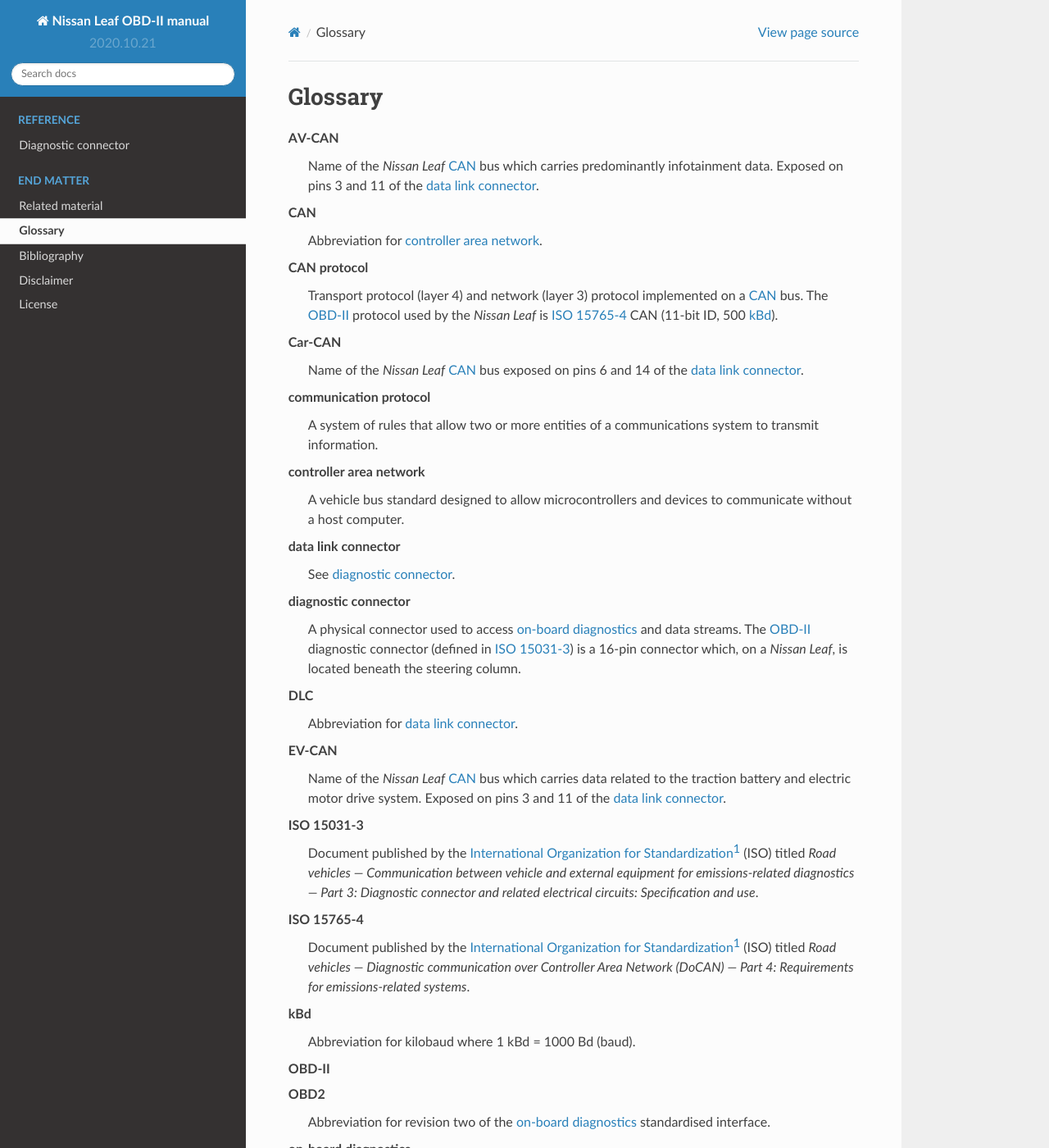
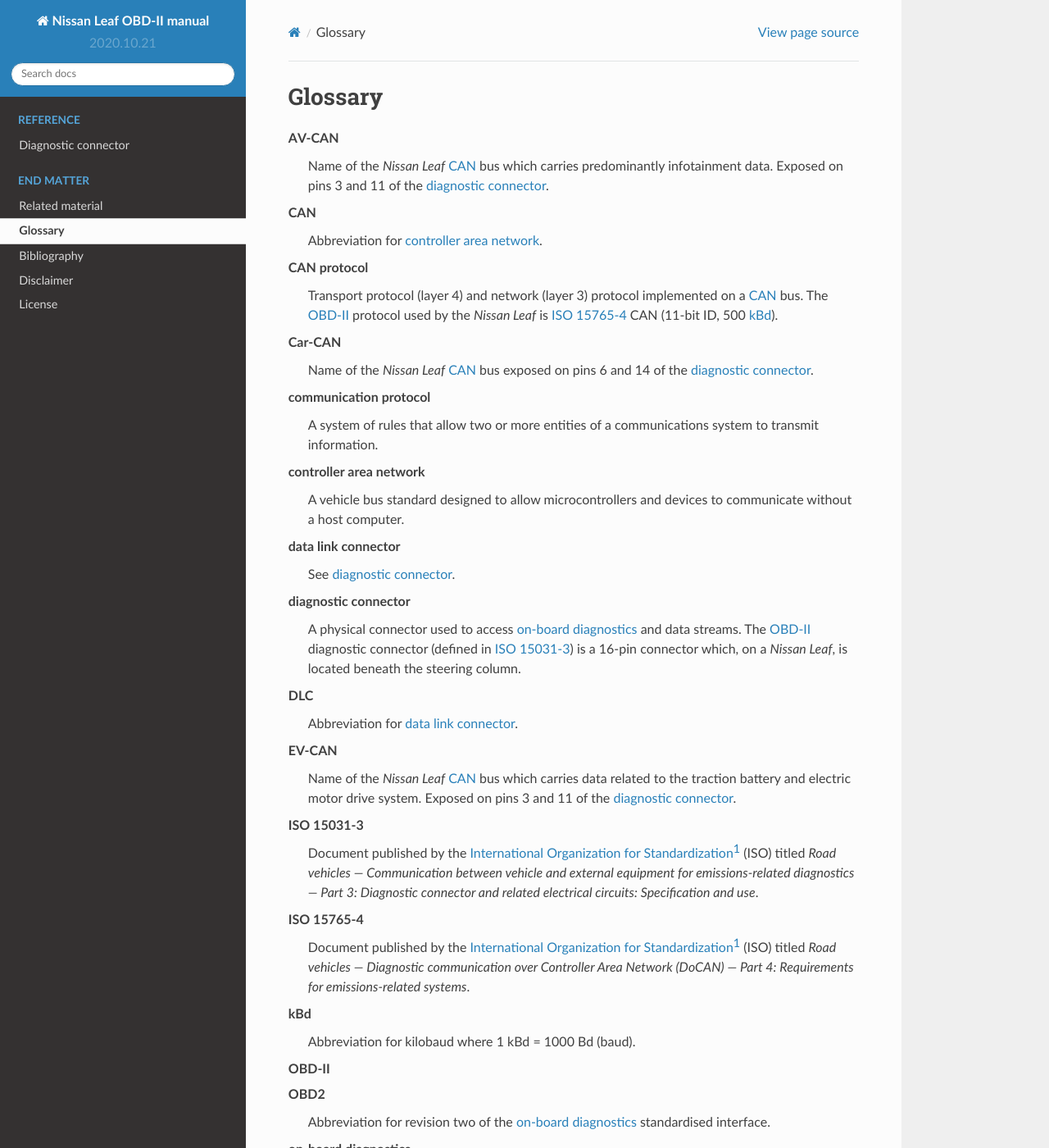
Before and after one commit to sethfischer/nissan-leaf-obd-manual, a Sphinx documentation site: the page built from source/glossary.rst, in a window 1280 px wide and 1400 px high. Shown: the whole window at 82% size. Built offline with Sphinx 7.4.7 and the Read the Docs theme 2.0.0, drawn with Linux system fonts in a browser that asks for light colours; some of the changed text lies outside the part shown.

Commit message:
Prefer term "diagnostic" over "data link"

```diff
--- a/source/glossary.rst
+++ b/source/glossary.rst
@@ -12,7 +12,7 @@
     AV-CAN
         Name of the *Nissan Leaf* :term:`CAN` bus which carries predominantly
         infotainment data. Exposed on pins 3 and 11 of the
-        :term:`data link connector`.
+        :term:`diagnostic connector`.
 
     CAN
         Abbreviation for :term:`controller area network`.
@@ -24,7 +24,7 @@
 
     Car-CAN
         Name of the *Nissan Leaf* :term:`CAN` bus exposed on pins 6 and 14 of
-        the :term:`data link connector`.
+        the :term:`diagnostic connector`.
 
     communication protocol
         A system of rules that allow two or more entities of a communications
@@ -49,7 +49,7 @@
     EV-CAN
         Name of the *Nissan Leaf* :term:`CAN` bus which carries data related to
         the traction battery and electric motor drive system. Exposed on pins 3
-        and 11 of the :term:`data link connector`.
+        and 11 of the :term:`diagnostic connector`.
 
     ISO 15031-3
         Document published by the
@@ -80,7 +80,7 @@
         Document published by `SAE International`_ titled *Diagnostic Connector
         Equivalent to ISO/DIS 15031-3:December 14, 2001*. This document
         specifies the functional requirements for the physical :term:`OBD-II`
-        :term:`data link connector`. The equivalent international standard is
+        :term:`diagnostic connector`. The equivalent international standard is
         :term:`ISO 15031-3`.
 
     Type A diagnostic connector
```
